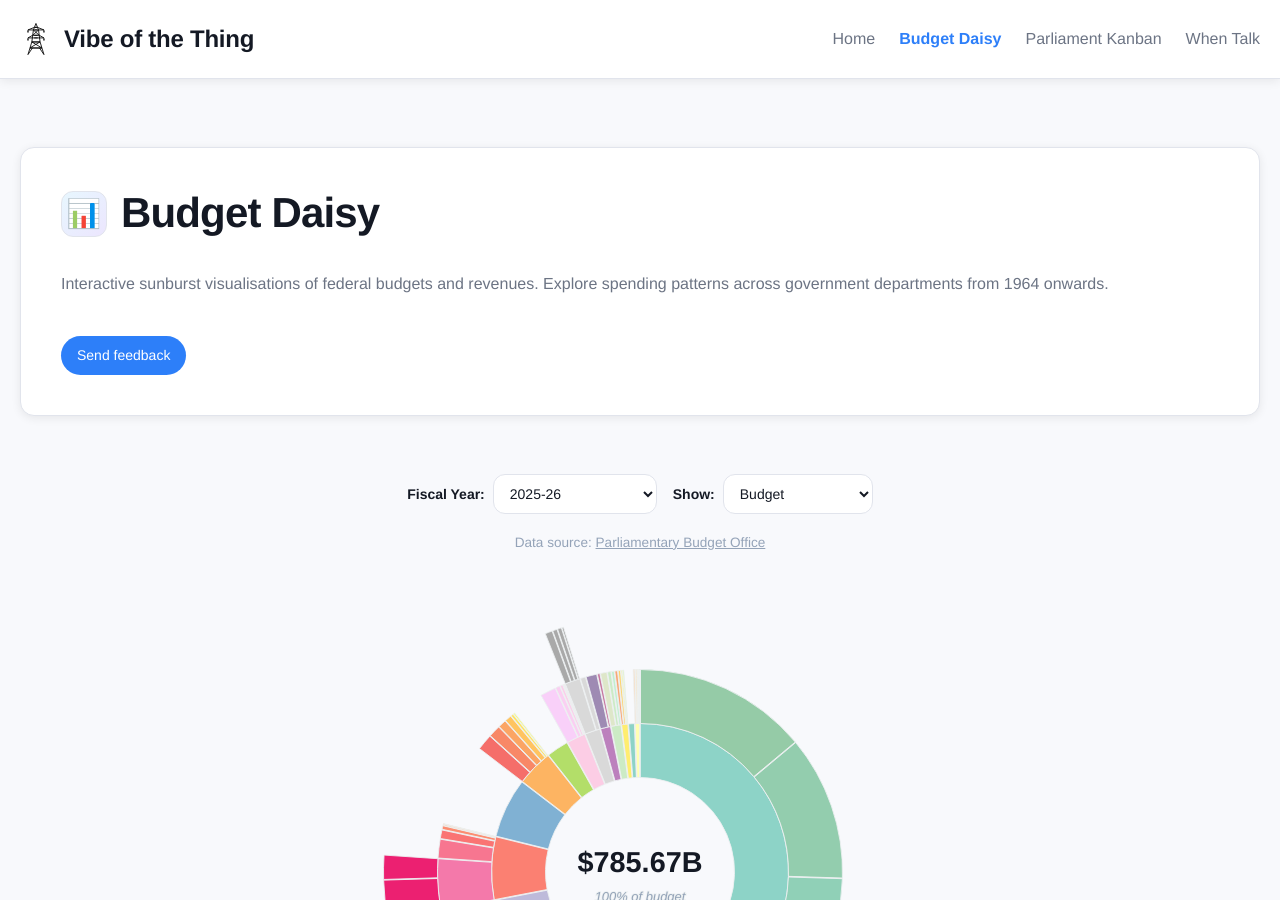
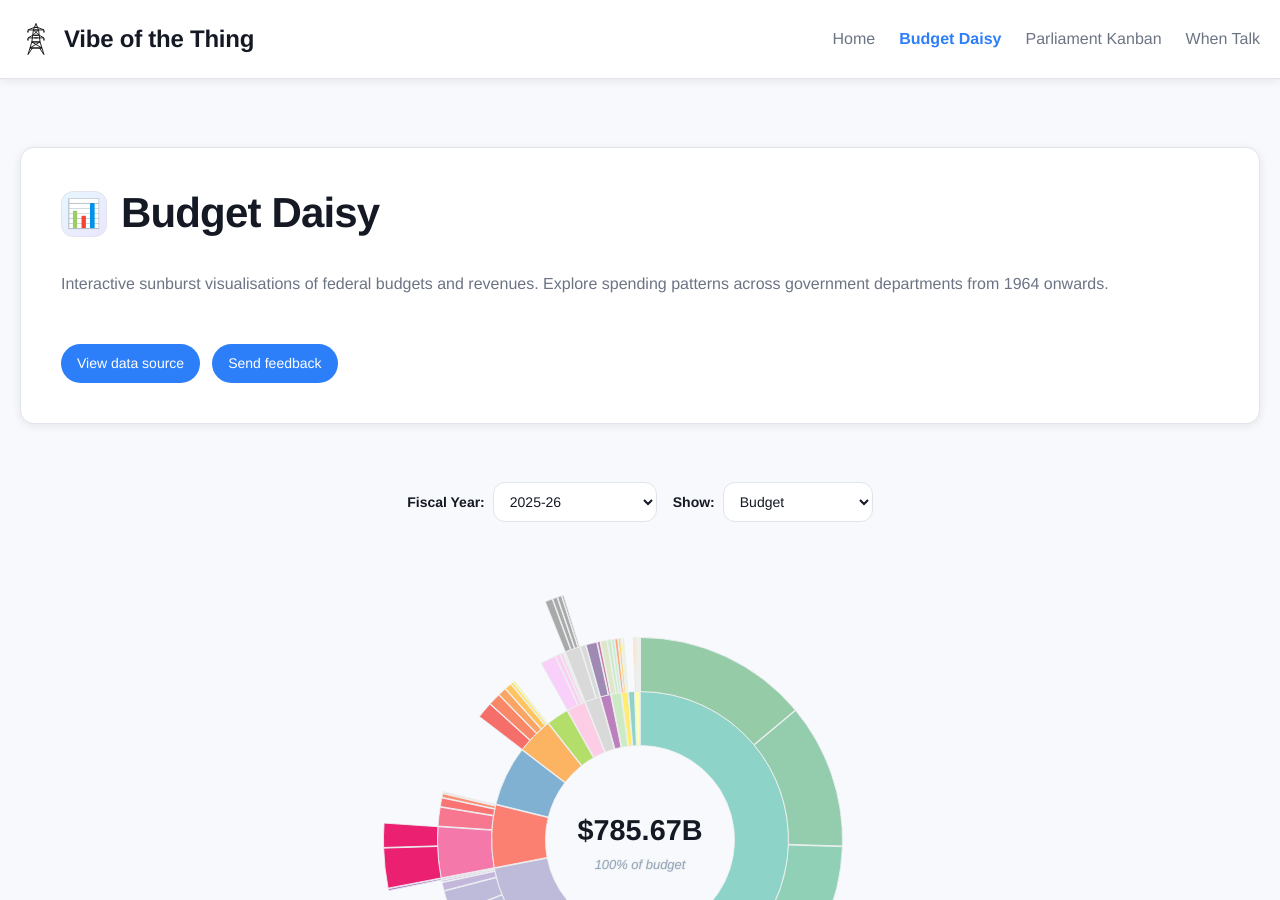
Before and after one commit to Coedice/vibe-of-the-thing, a Jekyll site: the page built from budget-daisy/index.html, in a window 1280 px wide and 900 px high. Built offline with Jekyll 4.4.1, drawn with Linux system fonts in a browser that asks for light colours.

Commit message:
Add data source links

```diff
--- a/_data/tools.yml
+++ b/_data/tools.yml
@@ -3,13 +3,19 @@
   url: /budget-daisy/
   emoji: "\U0001F4CA"
   description: "Interactive sunburst visualisations of federal budgets and revenues. Explore spending patterns across government departments from 1964 onwards."
+  data_source_url: "https://www.pbo.gov.au/publications-and-data/data-and-tools/data-portal/historical-fiscal-data"
+  data_source_label: "Parliamentary Budget Office"
 - id: parliament-kanban
   title: Parliament Kanban
   url: /parliament-kanban/
   emoji: "\U0001F4CB"
   description: "A Kanban view of all federal parliament bills. Track legislation through Pending, Passed, or Failed, and filter by party and status."
+  data_source_url: "https://www.aph.gov.au/Parliamentary_Business/Bills_Legislation"
+  data_source_label: "Australian Parliament"
 - id: when-talk
   title: When Talk
   url: /when-talk/
   emoji: "\u23F1\uFE0F"
   description: "Estimate speaking times for parliamentary proceedings. Enter a bill and expected speakers to estimate when each person will talk."
+  data_source_url: "https://www.aph.gov.au/Parliamentary_Business/Chamber_documents/Live_Minutes"
+  data_source_label: "Australian Parliament"
--- a/_includes/hero.html
+++ b/_includes/hero.html
@@ -7,7 +7,12 @@
         </div>
     </div>
     <p>{{ tool.description | default: include.description }}</p>
-    {% assign subject = "Vibe of the Thing - " | append: tool.title | append: " Feedback" | uri_encode %}
-    {% assign body = "Hi Gavin,%0A%0A" | uri_encode %}
-    <a href="mailto:gavindouch@gmail.com?subject={{ subject }}&body={{ body }}" class="feedback-btn">Send feedback</a>
+    <div class="hero-actions">
+        {% if tool.data_source_url %}
+        <a href="{{ tool.data_source_url }}" target="_blank" rel="noopener" class="feedback-btn">View data source</a>
+        {% endif %}
+        {% assign subject = "Vibe of the Thing - " | append: tool.title | append: " Feedback" | uri_encode %}
+        {% assign body = "Hi Gavin,%0A%0A" | uri_encode %}
+        <a href="mailto:gavindouch@gmail.com?subject={{ subject }}&body={{ body }}" class="feedback-btn">Send feedback</a>
+    </div>
 </header>
--- a/assets/css/main.scss
+++ b/assets/css/main.scss
@@ -419,6 +419,28 @@ button {
         background: #1e5fc9;
         color: white;
     }
+}
+
+.data-source {
+    font-size: 0.9rem;
+    color: var(--text-muted);
+    margin: 0;
+
+    a {
+        color: var(--text-muted);
+        text-decoration: underline;
+
+        &:hover {
+            color: var(--accent);
+        }
+    }
+}
+
+.hero-actions {
+    display: flex;
+    flex-wrap: wrap;
+    gap: 12px;
+    margin-top: 8px;
 }
 
 // ============================================================
--- a/budget-daisy/index.html
+++ b/budget-daisy/index.html
@@ -25,7 +25,6 @@ data_script: true
             </select>
         </div>
     </div>
-    <p class="data-source">Data source: <a href="https://www.pbo.gov.au/publications-and-data/data-and-tools/data-portal/historical-fiscal-data" target="_blank" rel="noopener">Parliamentary Budget Office</a></p>
     <div id="visualisation-container">
         <div class="visualization-wrapper">
             <svg id="sunburst"></svg>
```
Also changed, not shown: Gemfile.lock.
